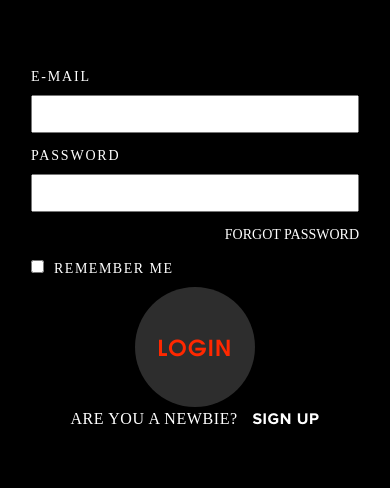
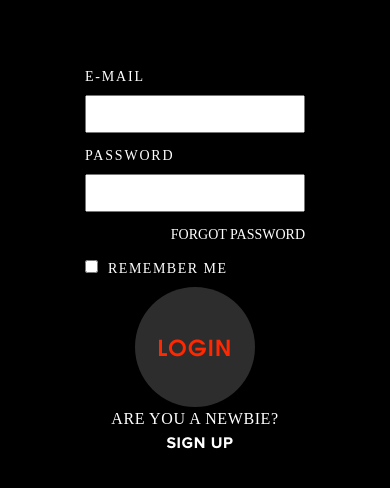
Before and after one commit to developerdesigner18/jeremys_frontend, a React (Create React App) app: page /login in a window 390 px wide. Shown: the top 488 px of the page. Built offline with nearby package versions, Linux system fonts and the light colour scheme; a web font is replaced by a local one.

Commit message:
change in login css

```diff
--- a/src/assets/css/signin.css
+++ b/src/assets/css/signin.css
@@ -88,8 +88,8 @@ button.create_ac {
 .privacy span {
   text-decoration: underline;
 }
-.form_container {
-  width: 100% !important;
+.login_form_container {
+  width: 70% !important;
   margin: auto;
   background-color: #000000;
 }
@@ -147,7 +147,7 @@ button.create_ac {
   letter-spacing: 0.6px;
 }
 @media (max-width: 768px) {
-  .form_container {
+  .login_form_container {
     width: 100%;
   }
 }
--- a/src/components/login/Login.js
+++ b/src/components/login/Login.js
@@ -47,7 +47,7 @@ function Login(props) {
   return (
     <div className="container">
       <form method="post" onSubmit={e => callLogin(e)}>
-        <div className="form_container p-3 p-md-5 mt-5">
+        <div className="login_form_container p-3 p-md-5 mt-5">
           <div className="form_detail">
             <label>E-mail</label>
             <input
```
Also changed, not shown: 1 other file (tests, documents, lock files or other folders).
